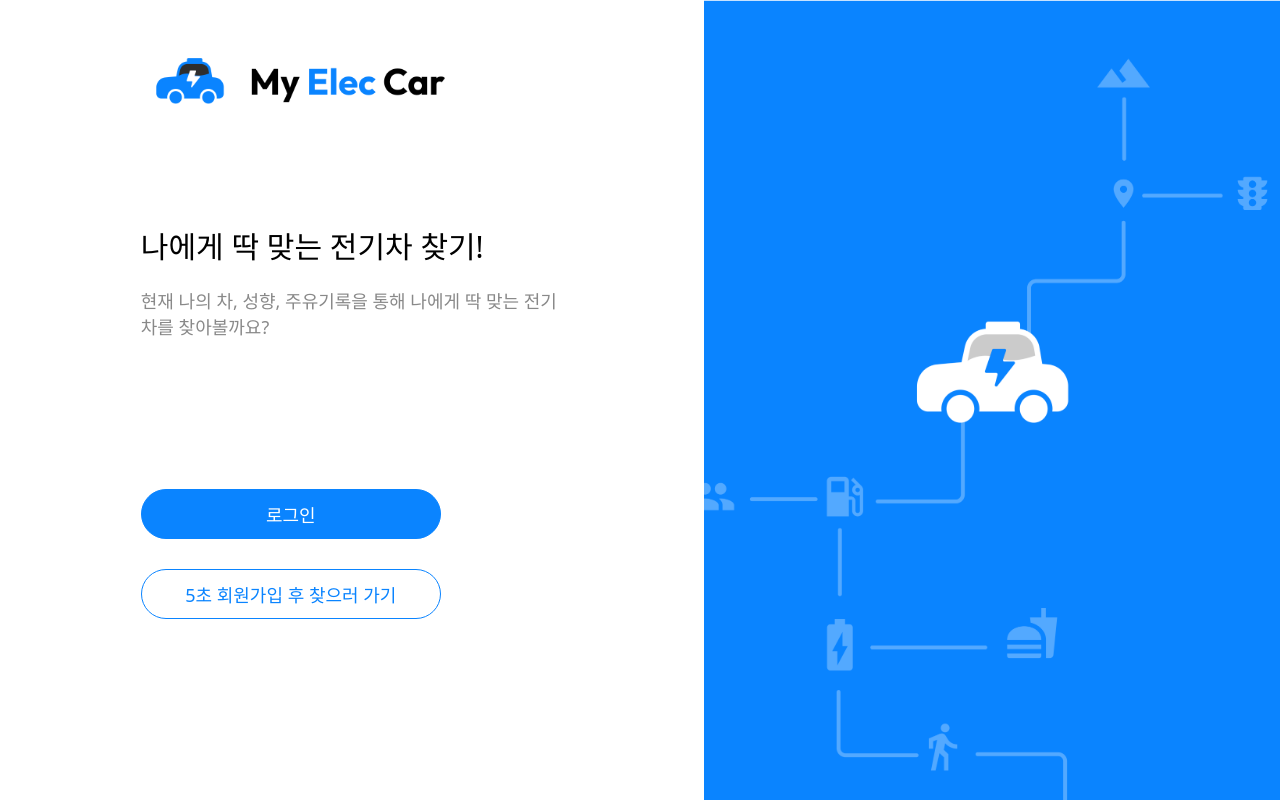
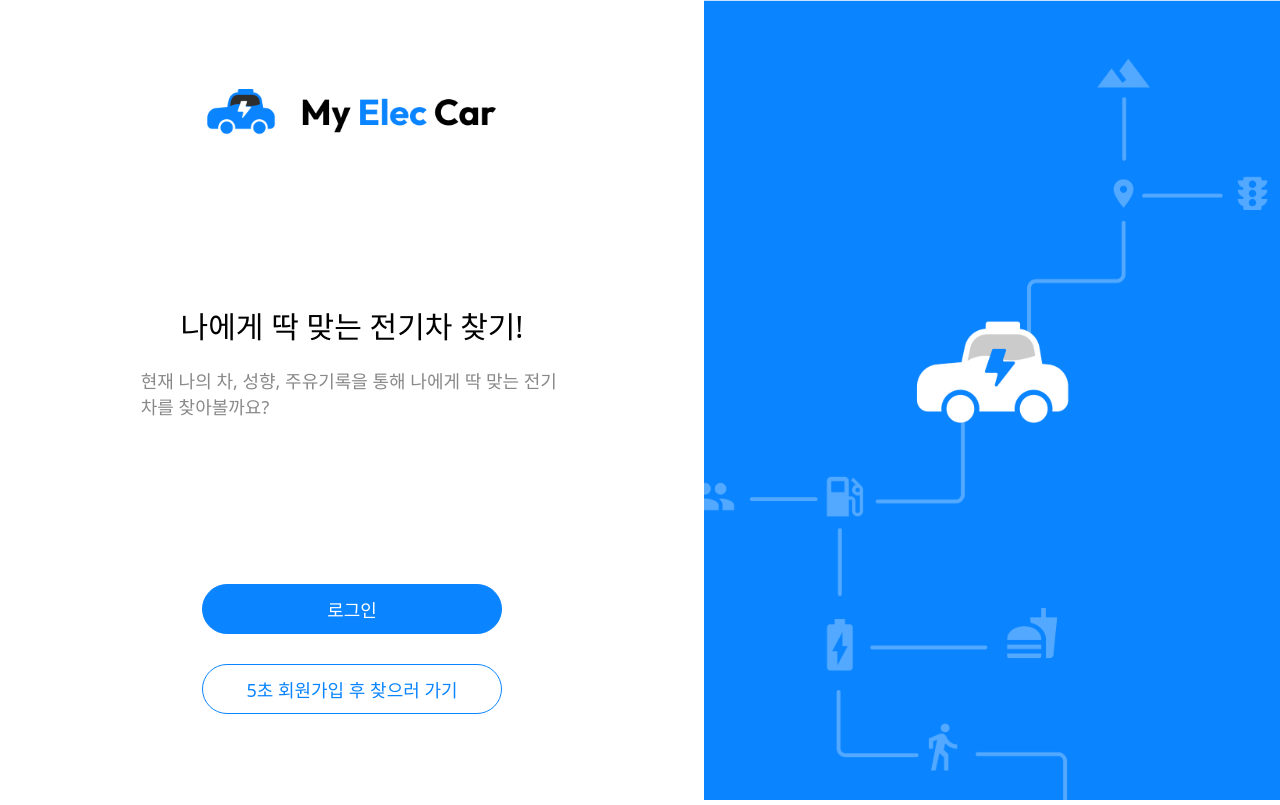
Before and after one commit to puremint02s/eleccarmirror, a React (Create React App) app in the folder front/: page / in a window 1280 px wide. Built offline with nearby package versions, Linux system fonts and the light colour scheme.

Commit message:
[Design] mainpage css update

```diff
--- a/front/src/Pages/MainPage.tsx
+++ b/front/src/Pages/MainPage.tsx
@@ -22,6 +22,8 @@ const MainPage = () => {
               height: "90%",
               display: "flex",
               flexDirection: "column",
+              alignItems: "center",
+              justifyContent: "center",
             }}
           >
             <img
@@ -32,7 +34,7 @@ const MainPage = () => {
             <span
               style={{
                 fontSize: "30px",
-                marginTop: "100px",
+                marginTop: "150px",
                 marginBottom: "20px",
               }}
             >
@@ -58,7 +60,7 @@ const MainPage = () => {
                   backgroundColor: "#0A84FF",
                   border: "1px solid #0A84FF",
                   borderRadius: "28px",
-                  marginBottom: "30px",
+                  margin: "15px",
                 }}
               >
                 로그인
@@ -74,6 +76,7 @@ const MainPage = () => {
                   backgroundColor: "white",
                   border: "1px solid #0A84FF",
                   borderRadius: "28px",
+                  margin: "15px",
                 }}
               >
                 5초 회원가입 후 찾으러 가기
```
Also changed, not shown: 1 other file (tests, documents, lock files or other folders).
